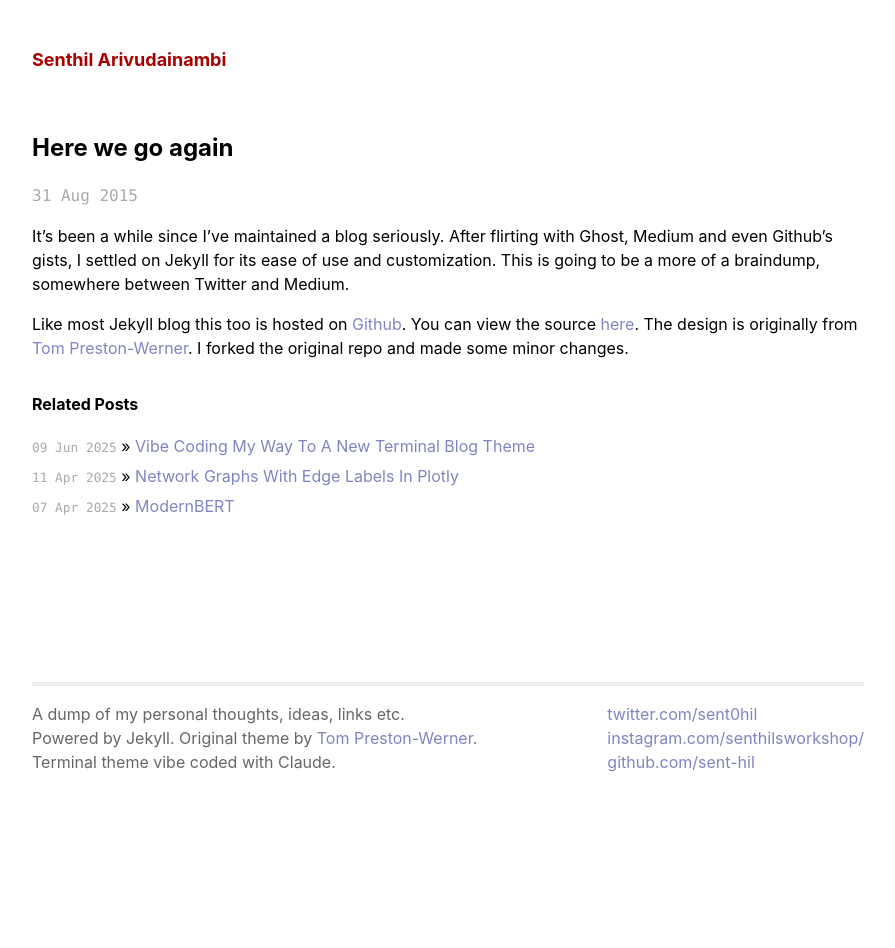
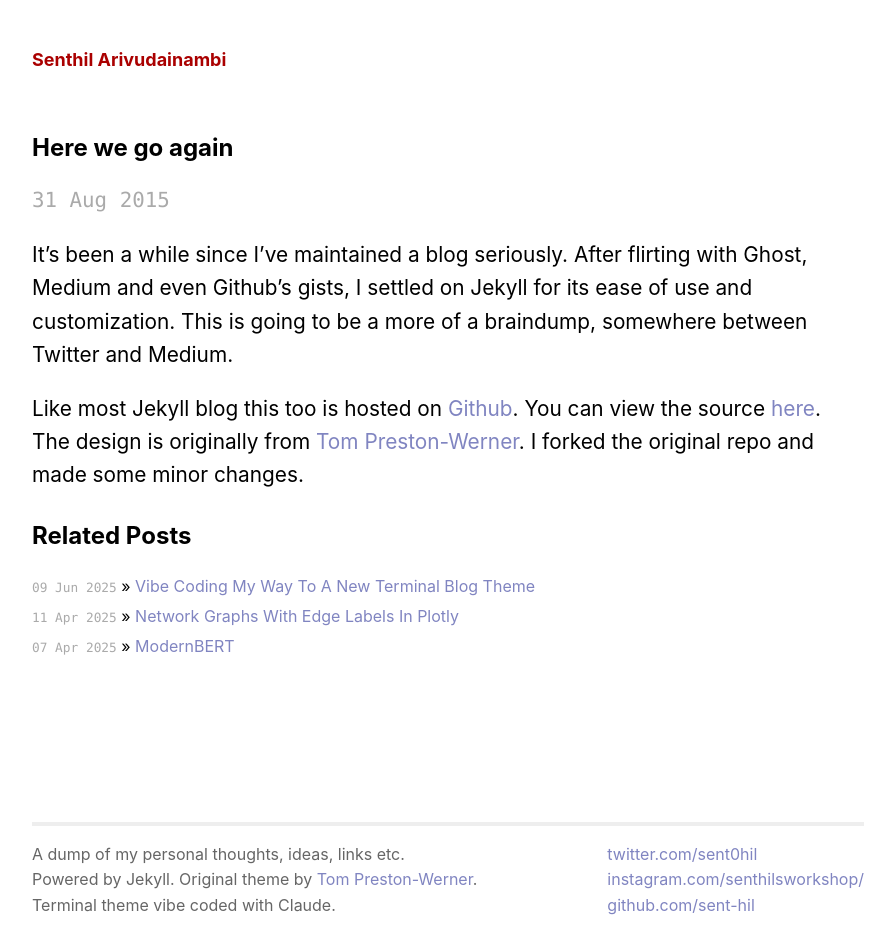
Before and after one commit to sent-hil/sent-hil.github.io, a Jekyll site: the page built from _posts/2015-08-31-here-we-go-again.md, in a window 1280 px wide. Shown: the whole page, without its empty margins (192-1087 px from the left). Built offline with Jekyll 4.4.1, drawn with Linux system fonts in a browser that asks for light colours.

Commit message:
bump up font size on posts

```diff
--- a/css/screen.css
+++ b/css/screen.css
@@ -246,3 +246,17 @@ blockquote h4 {
 .underlined-links a {
   text-decoration: underline;
 }
+
+p {
+  font-size: 1.3rem;
+  line-height: 1.6;
+}
+
+h2 {
+  font-size: 1.5rem;
+}
+
+.footer p {
+  font-size: 1rem;
+  line-height: 1.6;
+}
```
Also changed, not shown: 2 other files.
